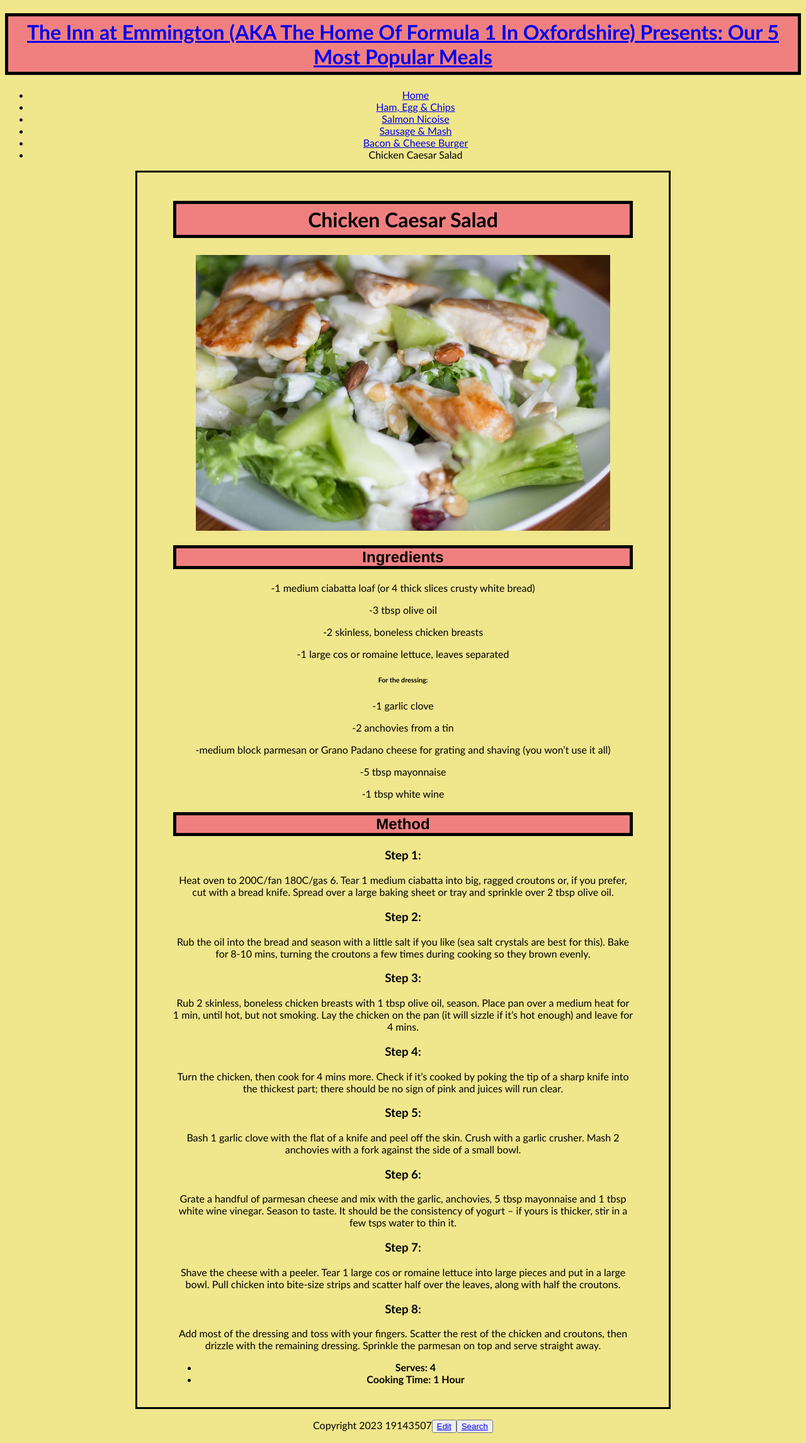
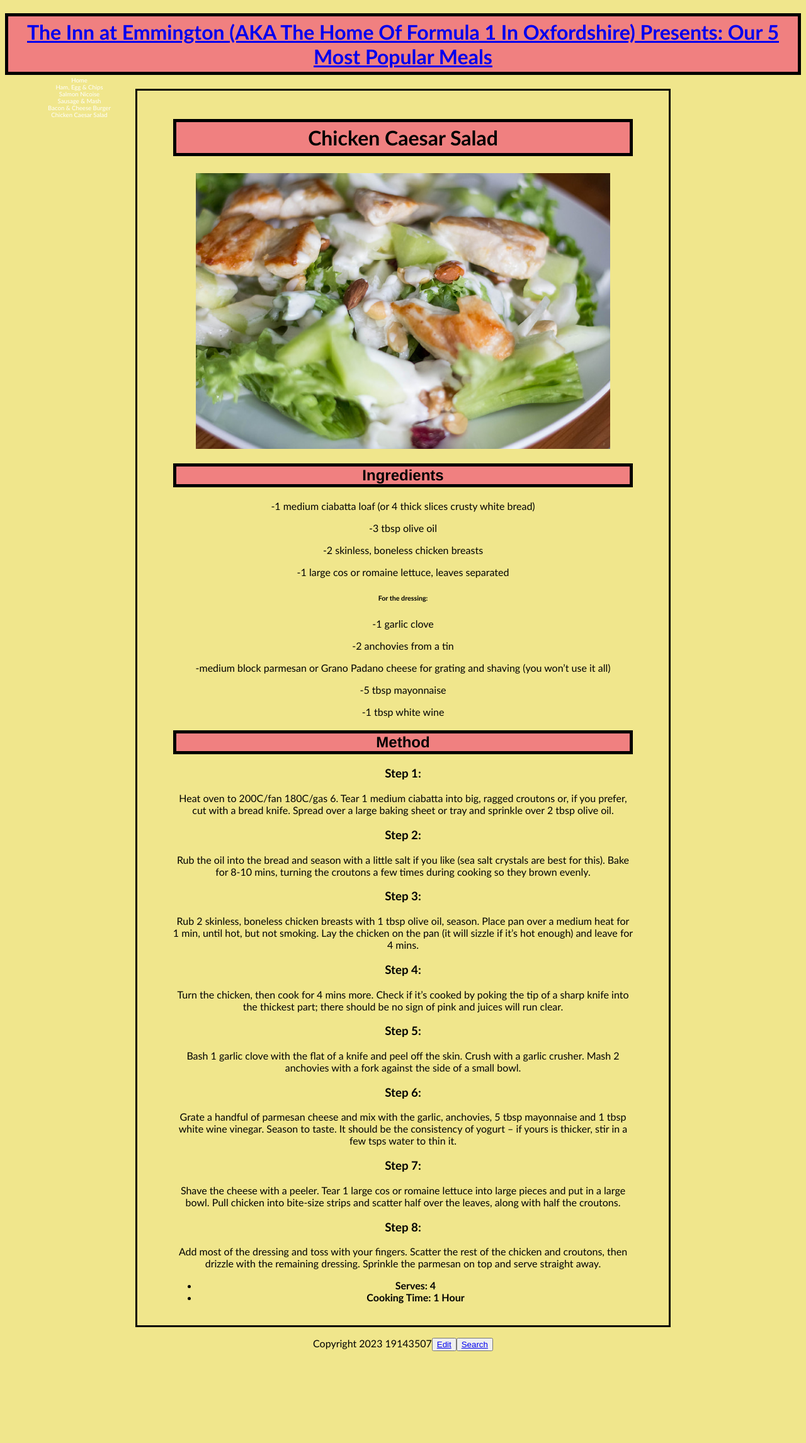
Before and after one commit to 19143507/inn-at-emmington, a Jekyll site: the page built from _recipes/chicken-caesar-salad.md, in a window 1280 px wide. Shown: the whole page at 63% size. Built offline with Jekyll 4.4.1, drawn with Linux system fonts in a browser that asks for light colours; after the commit the page ends 2162 px from its top, so only the background shows below that.

Commit message:
Update recipes.css

```diff
--- a/styles/recipes.css
+++ b/styles/recipes.css
@@ -1,5 +1,5 @@
 /*! CSS bare bones for recipes site */
- html {
+  html {
   -ms-text-size-adjust: 100%;
   -webkit-text-size-adjust: 100%;
 }
@@ -45,6 +45,10 @@ img {
   margin: 0 auto;
 }
 
+.recipehere {
+  color: white;
+}
+
 .list {
   display: flex;
   flex-wrap: wrap;
@@ -66,15 +70,91 @@ img {
     padding: 1cm;
     width: 100%;
     border: 100%
+
   }
 
   p:has(img){
     float:none;
-    border: 3px solid black;
+    border: 3px solid black (134, 134, 134);
     width: 100%
     padding 10px;
     margin-left: 0cm;
   }
 }
 
+/* the menu */
+
+nav a {
+  color: white;
+  text-decoration: none;
+}
+
+nav {
+  background-color: cornflowerblue (43, 13, 64, 0.84);
+  display: block;
+  /*border: 1px solid blue; */
+  width: 15%;
+  padding: 10px;
+  margin: 0;
+  min-width: 120px;
+  position: fixed;
+  top: 6em;
+  left: 0;
+  z-index: 12;
+}
+
+nav ul {
+  list-style: none;
+}
+
+nav ul li {
+  font-size: .6rem;
+}
+
+.recipehere {
+  color: white;
+}
+
+.list {
+  display: flex;
+  flex-wrap: wrap;
+  justify-content: space-between;
+}
+
+.recipe-teaser {
+
+  border: 3px solid black;
+  flex-basis:300px;
+  flex-grow: 1;
+  margin: 1cm;
+  padding: 1cm;
+}
+
+@media screen and (max-width: 700px) {
+  main {
+    margin: 0;
+    padding: 1cm;
+    width: 100%;
+    border: 100%
+
+  }
+
+  p:has(img){
+    float:none;
+    border: 3px solid black (134, 134, 134);
+    width: 100%
+    padding 10px;
+    margin-left: 0cm;
+  }
+
+  nav {
+    margin: 0;
+    position: static;
+    width: 100%;
+  }
+
+  nav ul {
+    font-size: 1rem;
+  }
+}
 /* the rest is up to you */
```
